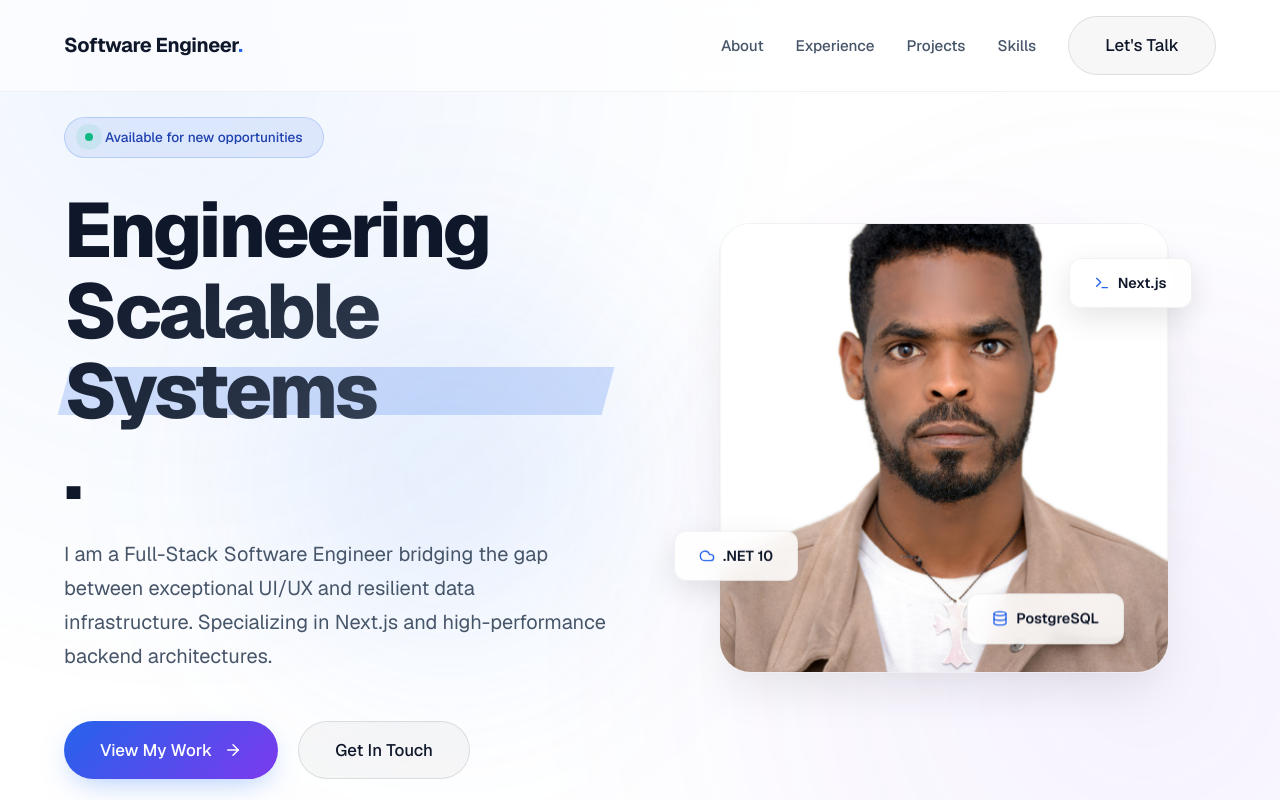
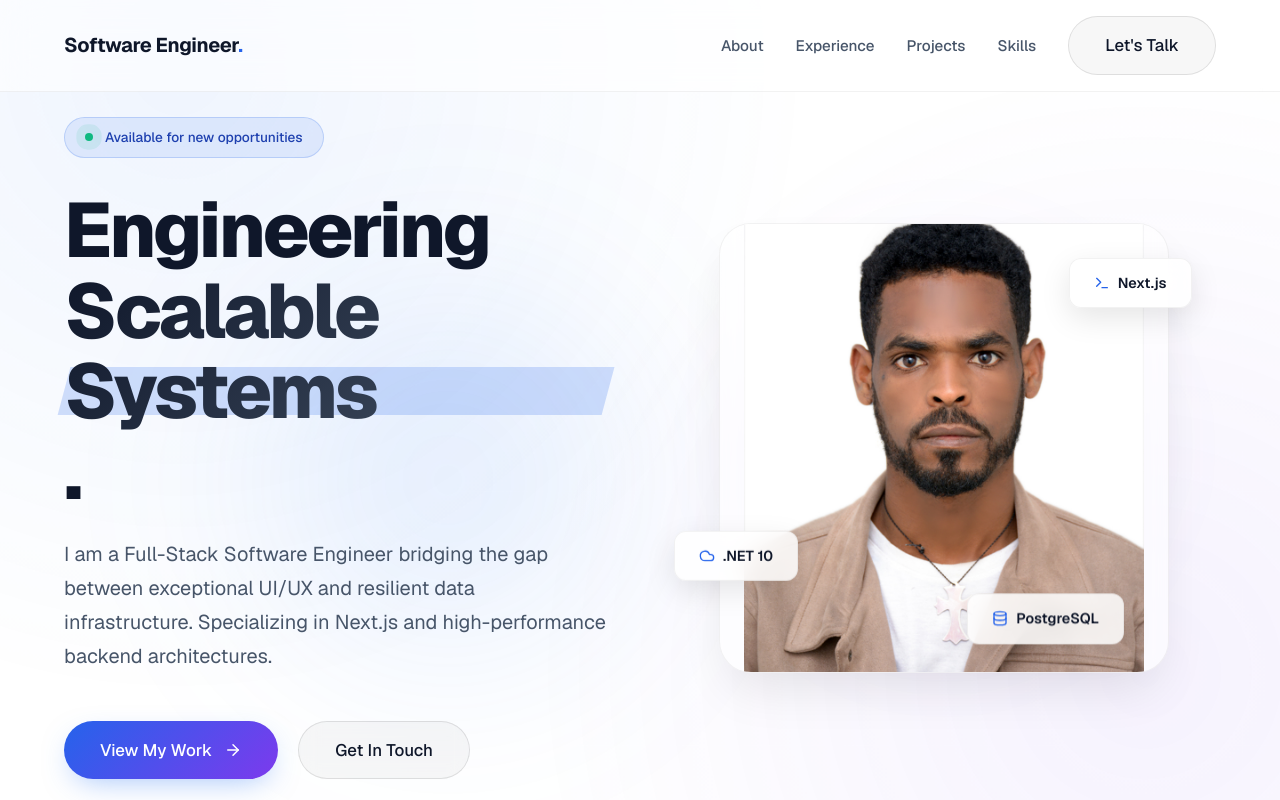
Before and after one commit to bire1210/My-Portfolio, a Next.js app: page / in a window 1280 px wide. Shown: the top 800 px of the page. Built offline with nearby package versions, Linux system fonts and the light colour scheme.

Commit message:
feat: add animated hero section component with framer-motion interactions

```diff
--- a/src/components/sections/Hero.tsx
+++ b/src/components/sections/Hero.tsx
@@ -70,9 +70,9 @@ export default function Hero() {
             <Image
               src="/BG.JPG"
               alt="BG"
-              width={300}
-              height={375}
-              className="hero-image"
+              width={400}
+              height={400}
+              className="object-contain"
               priority
             />
           </motion.div>
```
